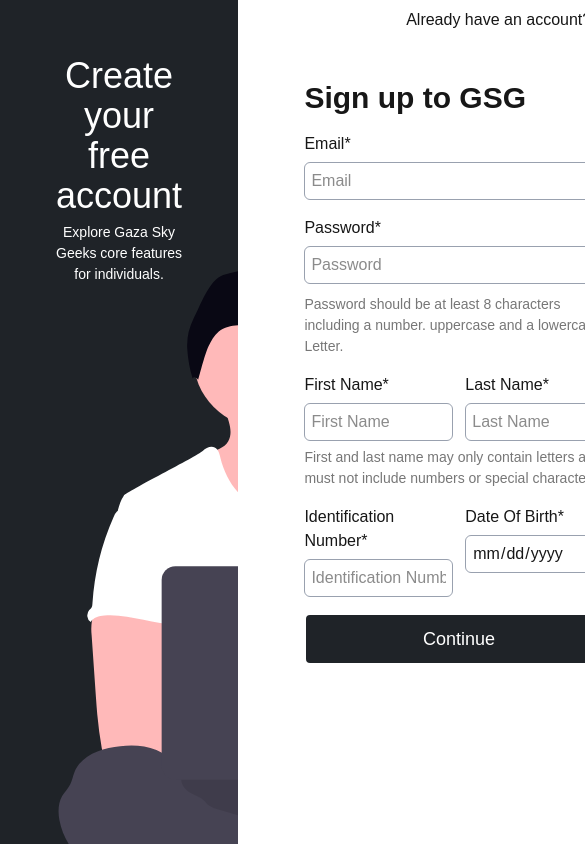
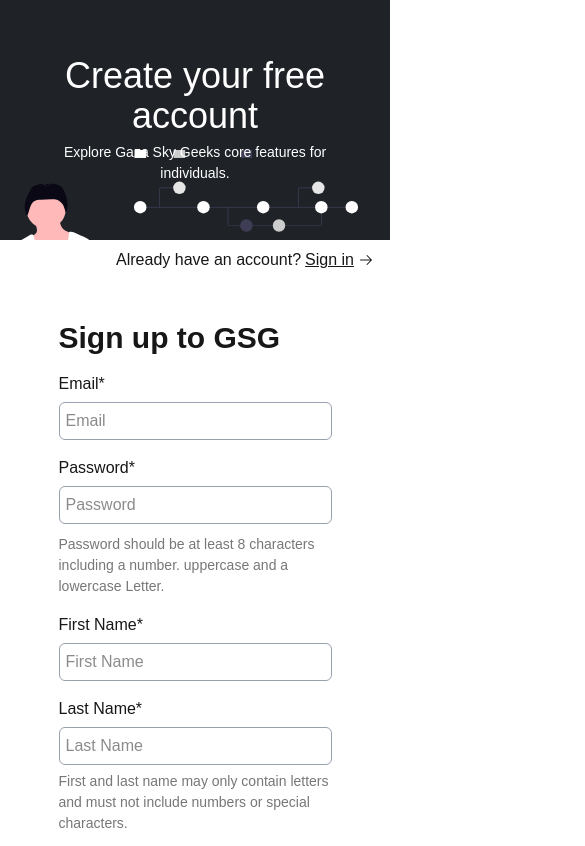
Before and after one commit to AbdallahShnaino/GSGLearnGate, a Next.js app: page /signup in a window 390 px wide. Shown: the top 846 px of the page, 585 px wide, since content can reach past the window. Built offline with nearby package versions, Linux system fonts and the light colour scheme.

Commit message:
LEAR-13 make signup page responsive

```diff
--- a/app/(out)/signup/page.tsx
+++ b/app/(out)/signup/page.tsx
@@ -5,7 +5,7 @@
 
 const page = () => {
   return (
-    <div className="flex justify-between h-dvh">
+    <div className="flex flex-col justify-between h-dvh lg:flex-row">
       <div className="flex-1 text-center bg-signup">
         <div className="p-14">
           <h1 className="text-4xl text-white">Create your free account</h1>
@@ -16,7 +16,6 @@
       </div>
       <div className="flex-1">
         <div className=" mr-4 mt-2 flex gap-1 justify-end">
-          {/* Add Icon after sign in word */}
           <span>Already have an account?</span>
           <Link href="/login" className="underline flex items-center gap-1">
             Sign in
--- a/components/SignupForm/SignupForm.tsx
+++ b/components/SignupForm/SignupForm.tsx
@@ -35,8 +35,8 @@
         </p>
       </div>
       <div>
-        <div className="flex justify-between mt-4">
-          <div className="flex flex-col gap-1.5 w-[48%]">
+        <div className="flex flex-col md:flex-row justify-between mt-4">
+          <div className="flex flex-col gap-1.5 w-full md:w-[48%]">
             <label htmlFor="firstName">First Name*</label>
             <input
               type="text"
@@ -48,7 +48,7 @@
             />
           </div>
 
-          <div className="flex flex-col gap-1.5 w-[48%]">
+          <div className="flex flex-col gap-1.5 w-full md:w-[48%] mt-4 md:mt-0">
             <label htmlFor="lastName">Last Name*</label>
             <input
               type="text"
@@ -65,8 +65,8 @@
           numbers or special characters.
         </p>
       </div>
-      <div className="flex justify-between mt-4">
-        <div className="flex flex-col gap-1.5 w-[48%]">
+      <div className="flex flex-col md:flex-row justify-between mt-4">
+        <div className="flex flex-col gap-1.5 w-full md:w-[48%]">
           <label htmlFor="idNumber">Identification Number*</label>
           <input
             type="number"
@@ -78,7 +78,7 @@
           />
         </div>
 
-        <div className="flex flex-col gap-1.5 w-[48%]">
+        <div className="flex flex-col gap-1.5 w-full md:w-[48%] mt-4 md:mt-0">
           <label htmlFor="DOB">Date Of Birth*</label>
           <input
             type="date"
@@ -93,7 +93,7 @@
       <input
         type="submit"
         value="Continue"
-        className="border-2 w-full rounded-md mt-4 p-2.5 text-lg cursor-pointer bg-[#1f2328] text-white hover:bg-[#32383f]"
+        className="border-2 w-full rounded-md mt-4 p-2.5 text-lg cursor-pointer bg-[#1f2328] text-white hover:bg-[#32383f] mb-8 "
       />
     </form>
   );
```
